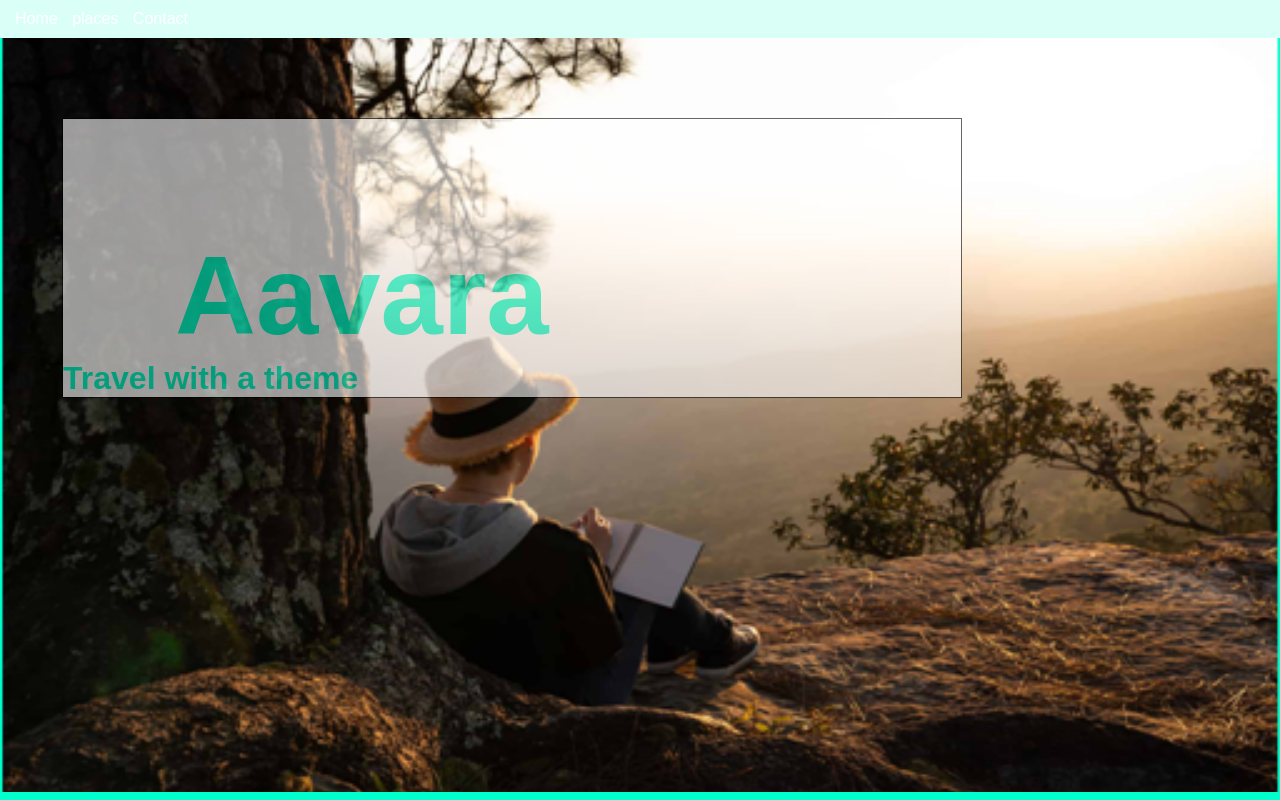
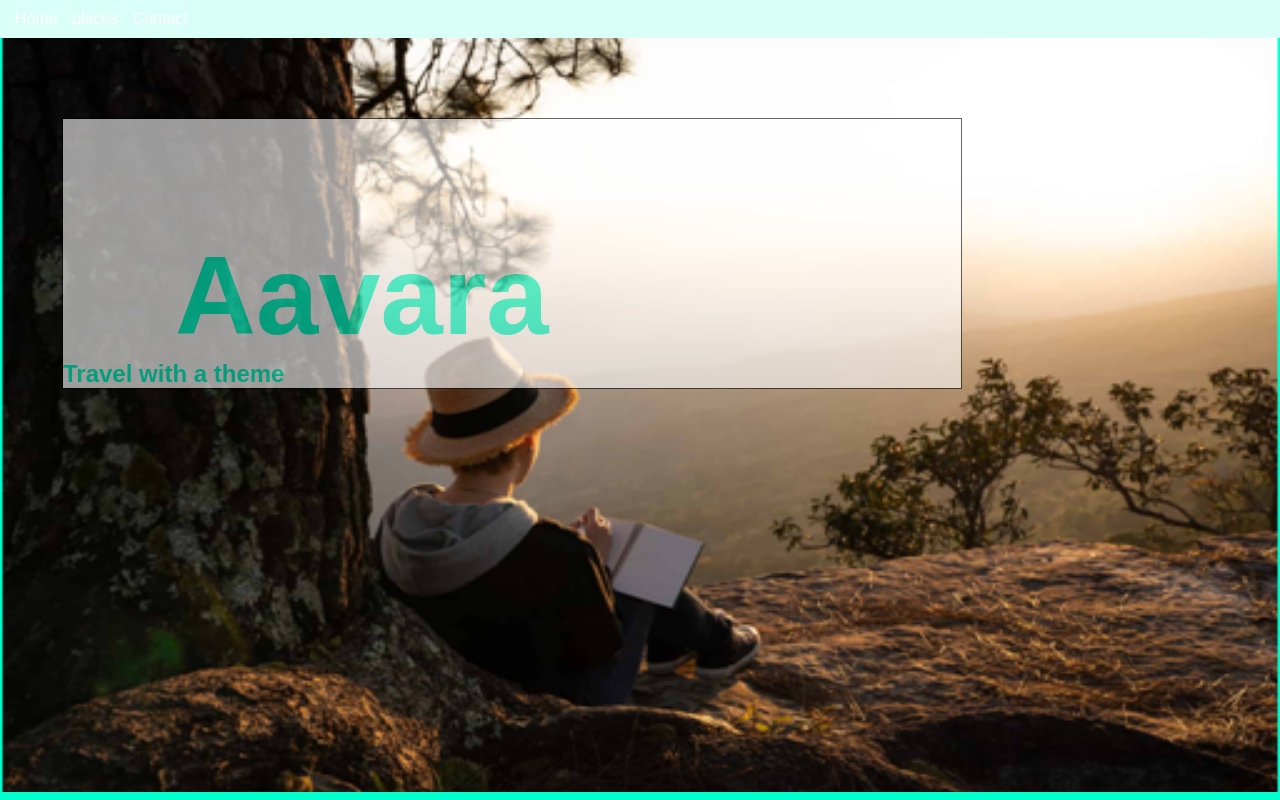
Before and after one commit to savudamkoushik/basicjs, a plain HTML site: page index.html in a window 1280 px wide. Drawn offline with Linux system fonts and the light colour scheme.

Commit message:
Update index.html

```diff
--- a/index.html
+++ b/index.html
@@ -14,7 +14,7 @@
         }
        h2{
             color: #00ffcc;
-            font-size: 2em;
+            font-size: 1.5em;
 
         }
     </style>
@@ -34,11 +34,11 @@
         <article>
 
 
-            <div class="sub-title">
+            <div>
                 <h1>Aavara</h1>
-            <h2>Travel with a theme</h2>
+                <h2>Travel with a theme</h2>
+            </div>
 
-            </div>
         </article>
     </main>
 
```
